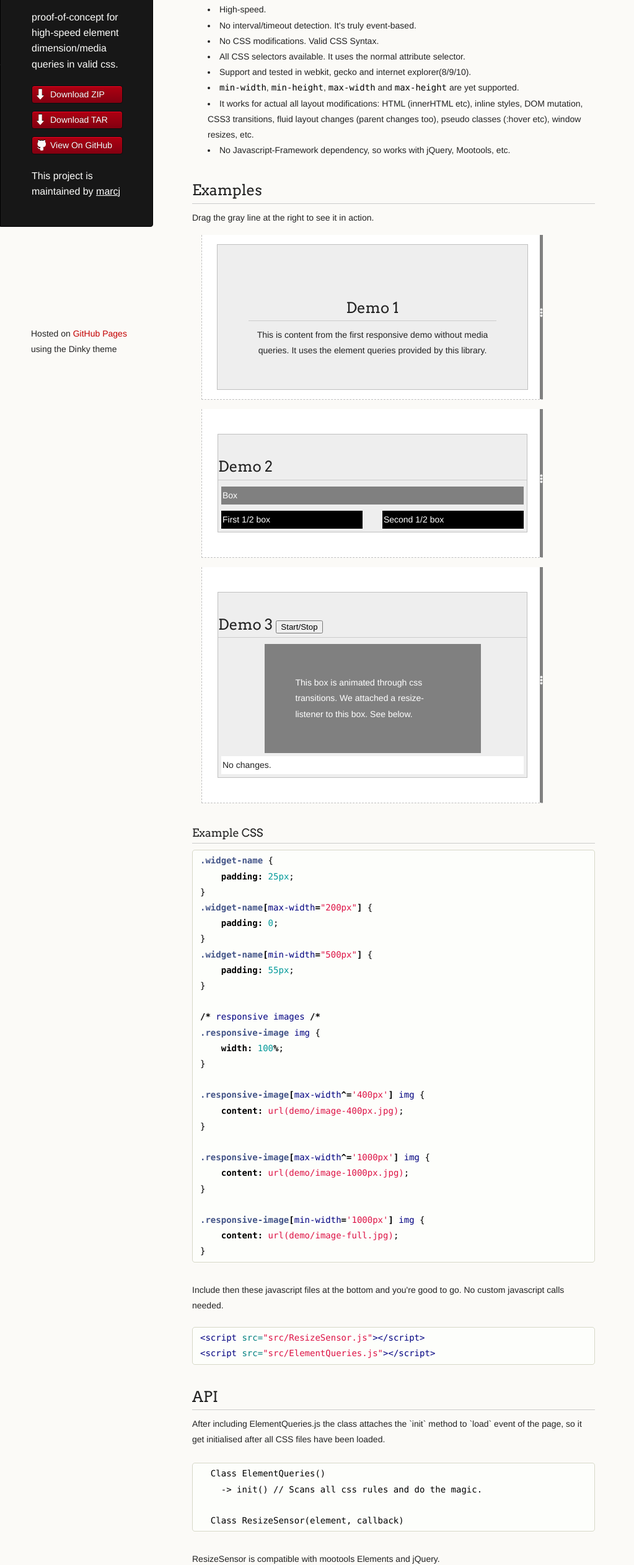
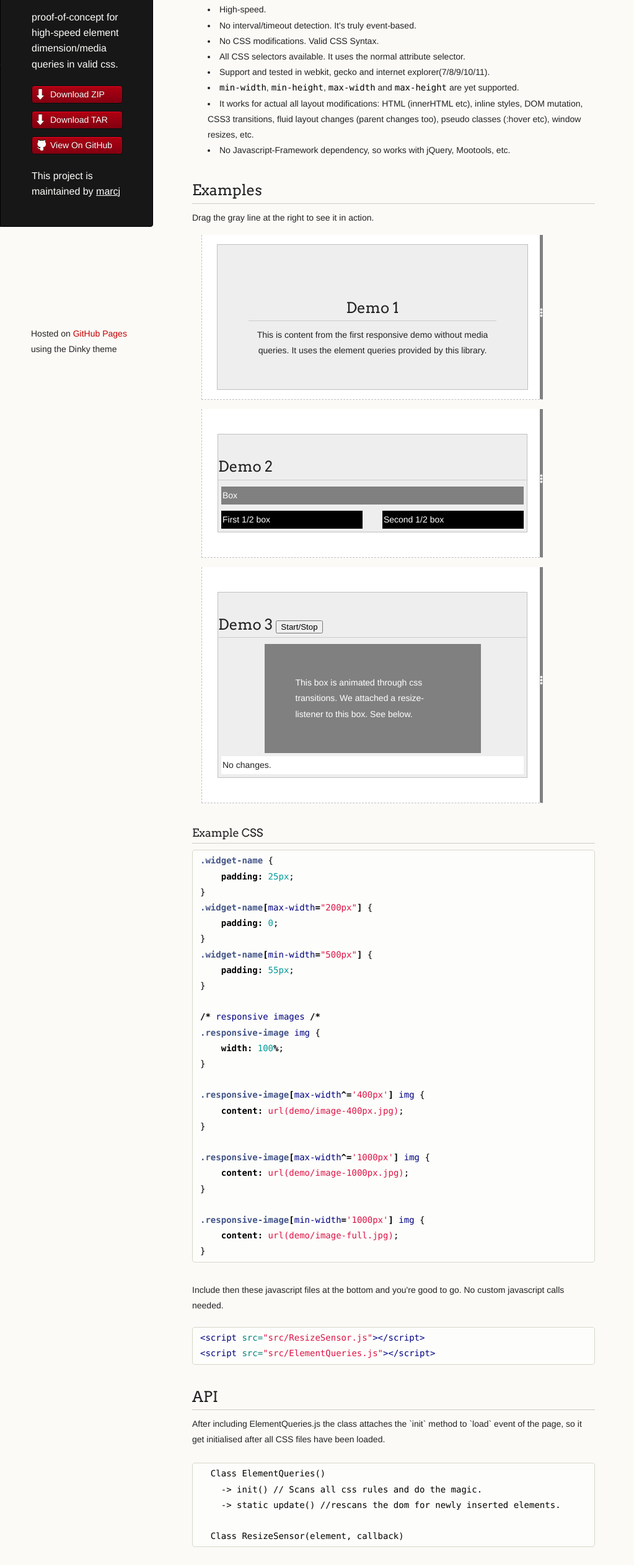
Before and after one commit to marcj/css-element-queries, a plain HTML site: page index.html in a window 1280 px wide. Shown: the part 192-2717 px from the top of the page at 62% size, without its empty margins (0-1023 px from the left). Drawn offline with Linux system fonts and the light colour scheme.

Commit message:
Updated information based on new verison

```diff
--- a/index.html
+++ b/index.html
@@ -197,7 +197,7 @@
 <li>No interval/timeout detection. It's truly event-based.</li>
 <li>No CSS modifications. Valid CSS Syntax.</li>
 <li>All CSS selectors available. It uses the normal attribute selector.</li>
-<li>Support and tested in webkit, gecko and internet explorer(8/9/10).</li>
+<li>Support and tested in webkit, gecko and internet explorer(7/8/9/10/11).</li>
 <li>
 <code>min-width</code>, <code>min-height</code>, <code>max-width</code> and <code>max-height</code> are yet supported.</li>
 <li>It works for actual all layout modifications: HTML (innerHTML etc), inline styles, DOM mutation, CSS3 transitions, fluid layout changes (parent changes too), pseudo classes (:hover etc), window resizes, etc.</li>
@@ -303,6 +303,7 @@ so it get initialised after all CSS files have been loaded.<br />
 <div class="highlight highlight-html"><pre>
   Class ElementQueries()
     -> init() // Scans all css rules and do the magic.
+    -> static update() //rescans the dom for newly inserted elements.
 
   Class ResizeSensor(element, callback)
 </pre>
@@ -325,8 +326,6 @@ ResizeSensor is compatible with mootools Elements and jQuery.
 <li>Adds in non-internet-explorer browsers a additional hidden element into the selected target element. Forces the target element to be relative or absolute.</li>
 </ul>
 
-<p>Event-Based resize detection inspired by <a href="http://www.backalleycoder.com/2013/03/18/cross-browser-event-based-element-resize-detection/">backalleycoder.com</a> &lt;3</p>
-
       </section>
       <footer>
         <p><small>Hosted on <a href="https://pages.github.com">GitHub Pages</a> using the Dinky theme</small></p>
```
